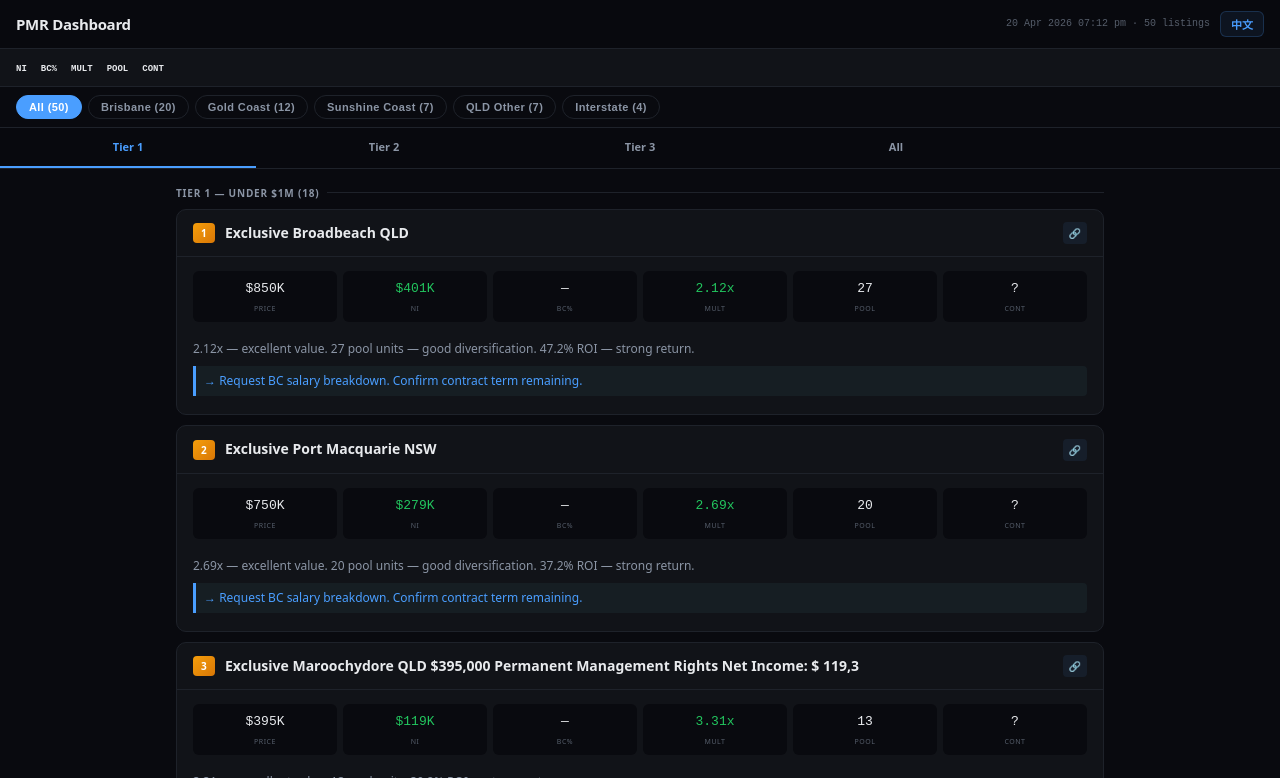
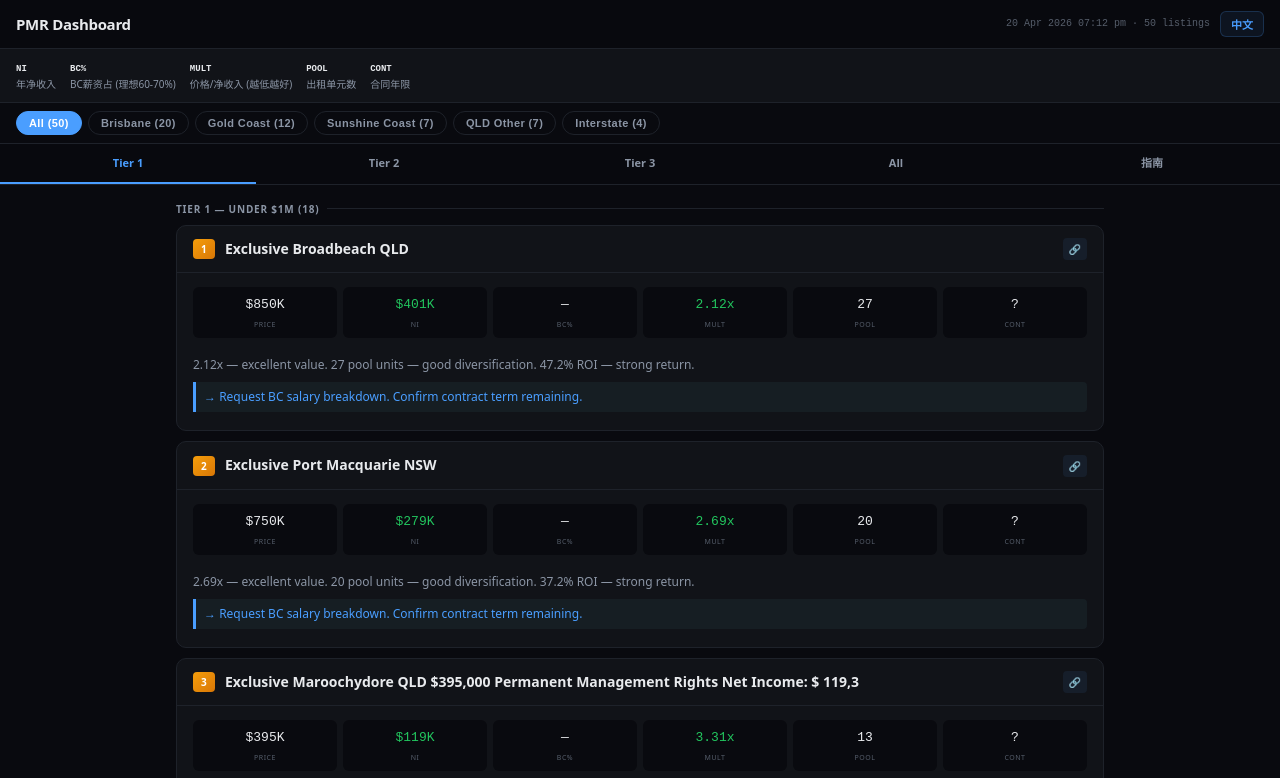
Before and after one commit to winrobin/pmr-dashboard, a plain HTML site: page index.html in a window 1280 px wide. Both pictures are taken after a click on the button "EN". Shown: the top 778 px of the page. Drawn offline with Linux system fonts and the light colour scheme.

Commit message:
fix: chinese toggle via body.cn class

```diff
--- a/index.html
+++ b/index.html
@@ -138,8 +138,7 @@ nav{position:sticky;top:0;z-index:200;background:rgba(9,10,15,.95);backdrop-filt
 var zh = false;
 function tog(){
   zh=!zh;
-  document.querySelectorAll('.en').forEach(function(e){e.style.display=zh?'none':'';});
-  document.querySelectorAll('.zh').forEach(function(e){e.style.display=zh?'':'none';});
+  document.body.classList.toggle('cn', zh);
   document.querySelector('.lb').textContent=zh?'中文':'EN';
 }
 function sw(id){
```
